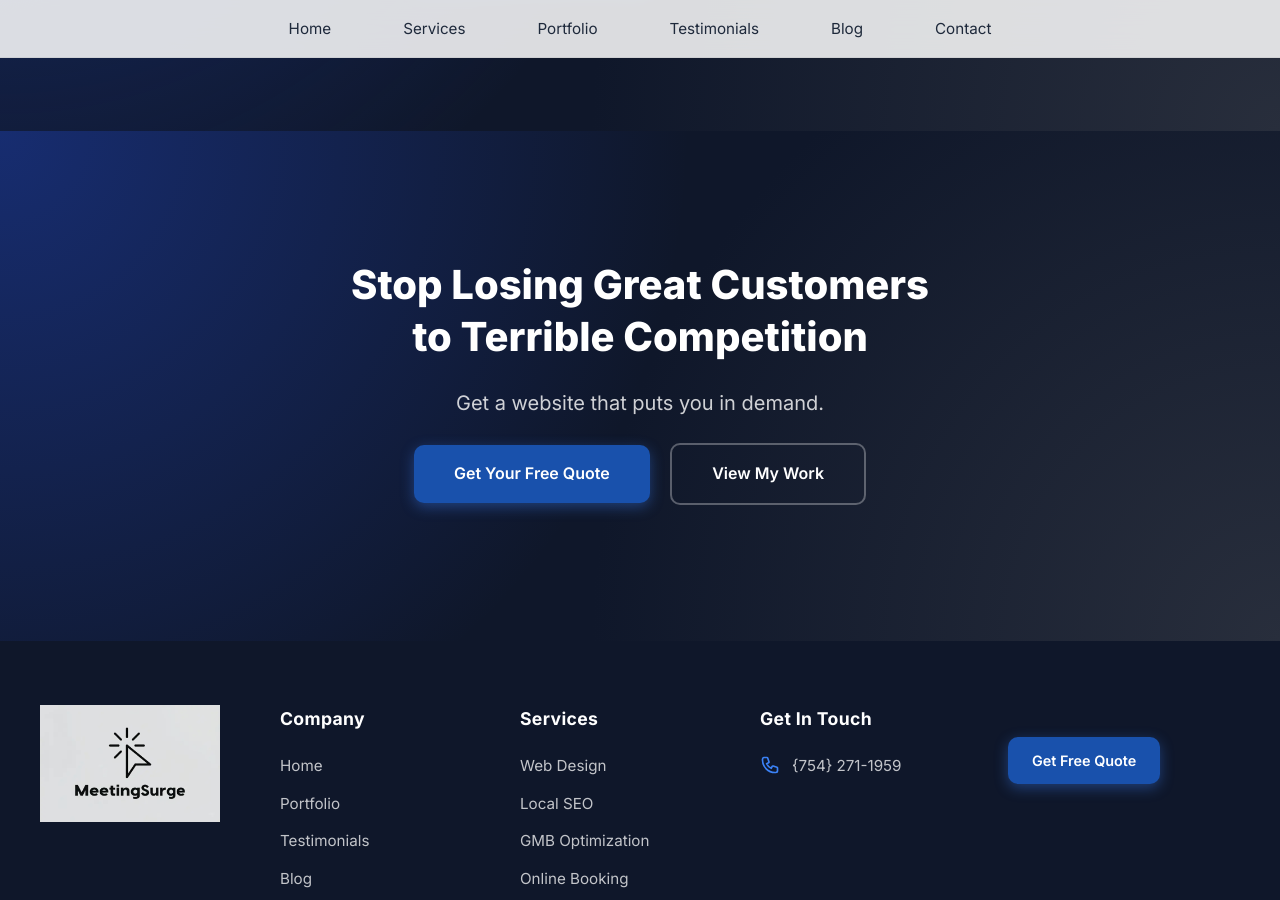
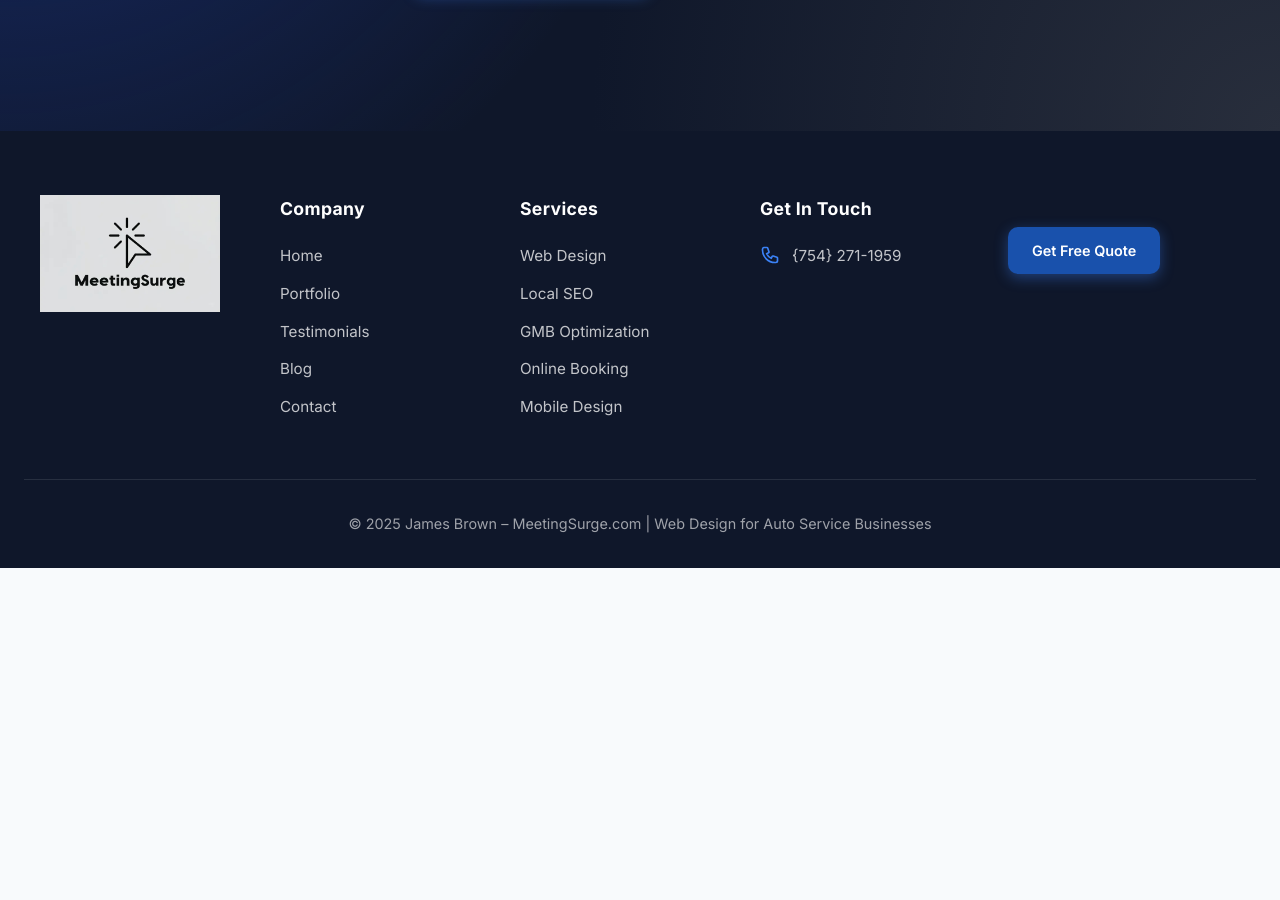
Before and after one commit to JamesBrownR/MeetingSurge, a Jekyll site: the page built from blog/index.html, in a window 1280 px wide and 900 px high, scrolled down 2432 px. Built offline with Jekyll 4.4.1, drawn with Linux system fonts in a browser that asks for light colours; after the commit the page ends 3000 px from its top, so only the background shows below that.

Commit message:
Update index.html

```diff
--- a/blog/index.html
+++ b/blog/index.html
@@ -171,13 +171,3 @@ description: Practical marketing, web design, and business tips for auto repair
 
   </div>
 </div>
-
-<!-- CTA Section -->
-<div class="cta-section">
-  <h2>Stop Losing Great Customers<br>to Terrible Competition</h2>
-  <p>Get a website that puts you in demand.</p>
-  <div>
-    <a href="/contact" class="cta-button" style="background: white; color: var(--primary);">Get Your Free Quote</a>
-    <a href="/portfolio" class="cta-button cta-button-secondary">View My Work</a>
-  </div>
-</div>
```
